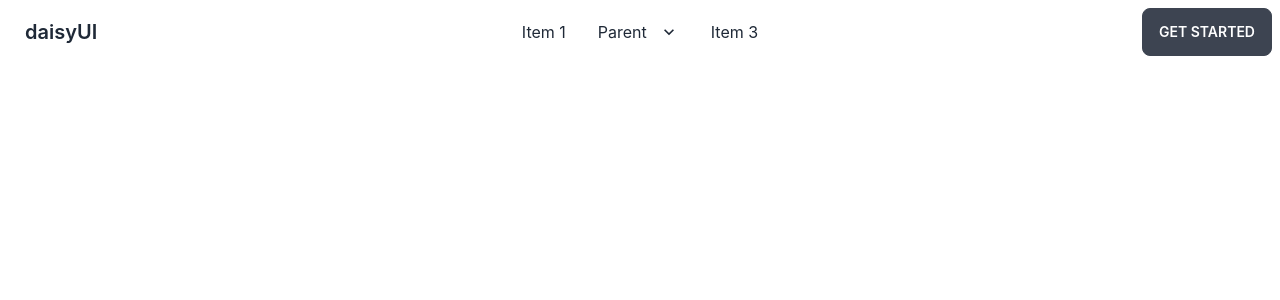
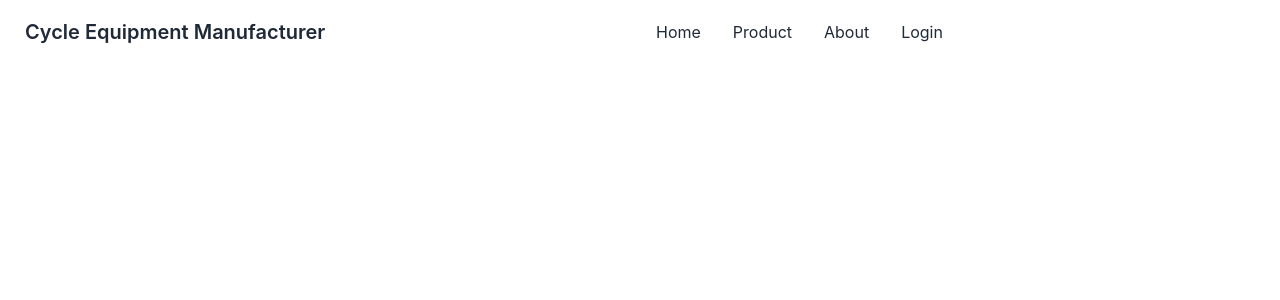
Before and after one commit to ab-siddiq/react-manufacturer-client, a React (Create React App) app: page / in a window 1280 px wide. Shown: the top 300 px of the page. Built offline with nearby package versions, Linux system fonts and the light colour scheme.

Commit message:
add header

```diff
--- a/src/Header/Header.js
+++ b/src/Header/Header.js
@@ -1,6 +1,13 @@
 import React from "react";
+import { Link } from "react-router-dom";
 
 const Header = () => {
+    const menuItem = <>
+        <li><Link to='/'>Home</Link></li>
+        <li><Link to='/'>Product</Link></li>
+        <li><Link to='/'>About</Link></li>
+        <li><Link to='/'>Login</Link></li>
+    </>
   return (
     <div class="navbar bg-base-100">
       <div class="navbar-start">
@@ -25,73 +32,17 @@ const Header = () => {
             tabindex="0"
             class="menu menu-compact dropdown-content mt-3 p-2 shadow bg-base-100 rounded-box w-52"
           >
-            <li>
-              <a>Item 1</a>
-            </li>
-            <li tabindex="0">
-              <a class="justify-between">
-                Parent
-                <svg
-                  class="fill-current"
-                  xmlns="http://www.w3.org/2000/svg"
-                  width="24"
-                  height="24"
-                  viewBox="0 0 24 24"
-                >
-                  <path d="M8.59,16.58L13.17,12L8.59,7.41L10,6L16,12L10,18L8.59,16.58Z" />
-                </svg>
-              </a>
-              <ul class="p-2">
-                <li>
-                  <a>Submenu 1</a>
-                </li>
-                <li>
-                  <a>Submenu 2</a>
-                </li>
-              </ul>
-            </li>
-            <li>
-              <a>Item 3</a>
-            </li>
+            {menuItem}
           </ul>
         </div>
-        <a class="btn btn-ghost normal-case text-xl">daisyUI</a>
+        <Link to='/' class="btn btn-ghost normal-case text-xl">Cycle Equipment Manufacturer</Link>
       </div>
       <div class="navbar-center hidden lg:flex">
         <ul class="menu menu-horizontal p-0">
-          <li>
-            <a>Item 1</a>
-          </li>
-          <li tabindex="0">
-            <a>
-              Parent
-              <svg
-                class="fill-current"
-                xmlns="http://www.w3.org/2000/svg"
-                width="20"
-                height="20"
-                viewBox="0 0 24 24"
-              >
-                <path d="M7.41,8.58L12,13.17L16.59,8.58L18,10L12,16L6,10L7.41,8.58Z" />
-              </svg>
-            </a>
-            <ul class="p-2">
-              <li>
-                <a>Submenu 1</a>
-              </li>
-              <li>
-                <a>Submenu 2</a>
-              </li>
-            </ul>
-          </li>
-          <li>
-            <a>Item 3</a>
-          </li>
+          {menuItem}
         </ul>
       </div>
-      <div class="navbar-end">
-        <a class="btn">Get started</a>
-      </div>
+
     </div>
   );
 };
```
